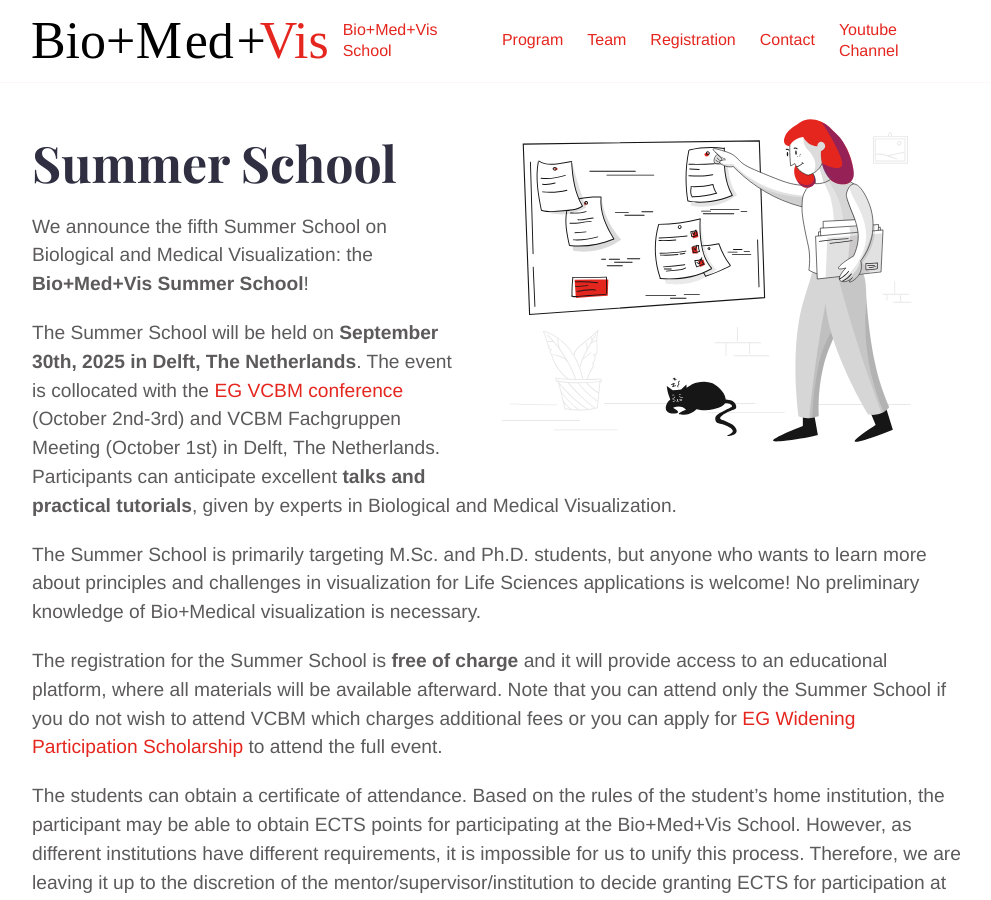
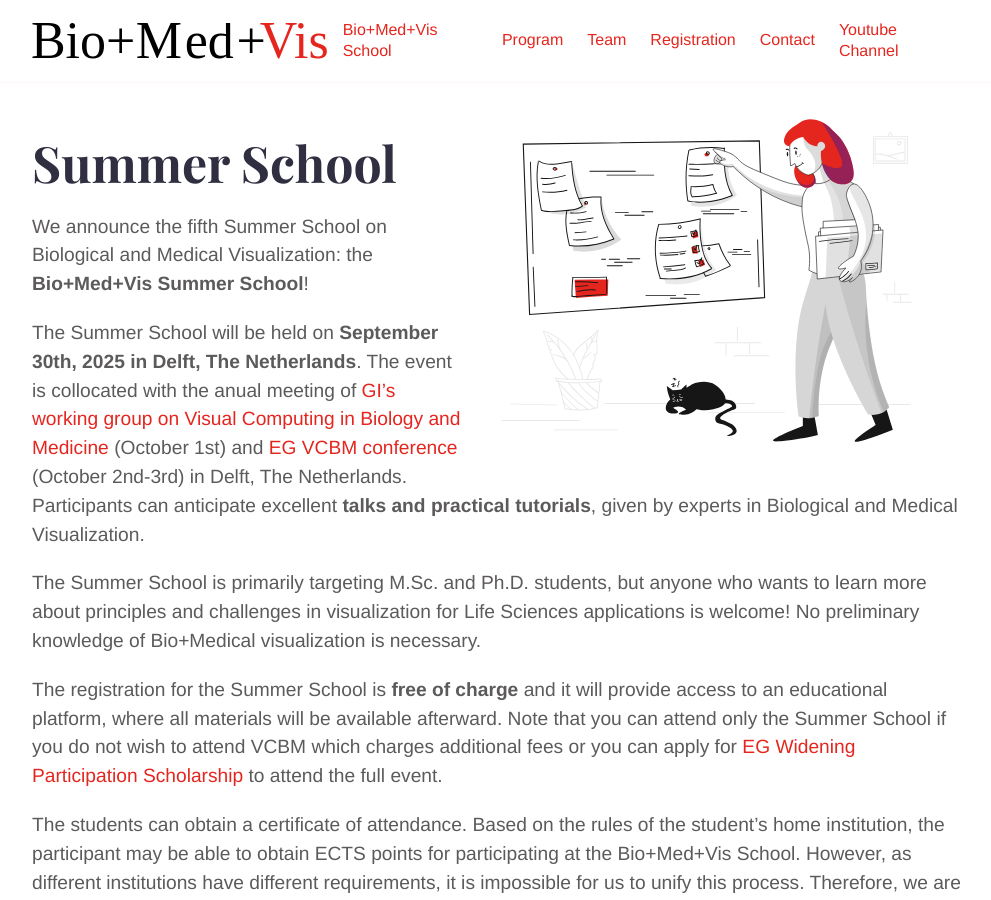
Before and after one commit to biomedvis/2025, a Jekyll site: the page built from index.md, in a window 1280 px wide and 900 px high. Shown: the whole window, without its empty margins (143-1134 px from the left). Built offline with Jekyll 4.4.1, drawn with Linux system fonts in a browser that asks for light colours.

Commit message:
fagruppe link

```diff
--- a/index.md
+++ b/index.md
@@ -10,7 +10,7 @@ intro_image_hide_on_mobile: true
 
 We announce the fifth Summer School on Biological and Medical Visualization: the **Bio+Med+Vis Summer School**!
 
-The Summer School will be held on **September 30th, 2025 in Delft, The Netherlands**. The event is collocated with the [EG VCBM conference](http://vcbm.org/) (October 2nd-3rd) and VCBM Fachgruppen Meeting (October 1st) in Delft, The Netherlands. Participants can anticipate excellent **talks and practical tutorials**, given by experts in Biological and Medical Visualization.
+The Summer School will be held on **September 30th, 2025 in Delft, The Netherlands**. The event is collocated with the anual meeting of [GI's working group on Visual Computing in Biology and Medicine](https://www.fg-medvis.de/workshop-next.html) (October 1st) and [EG VCBM conference](http://vcbm.org/) (October 2nd-3rd) in Delft, The Netherlands. Participants can anticipate excellent **talks and practical tutorials**, given by experts in Biological and Medical Visualization.
 
 The Summer School is primarily targeting M.Sc. and Ph.D. students, but anyone who wants to learn more about principles and challenges in visualization for Life Sciences applications is welcome! No preliminary knowledge of Bio+Medical visualization is necessary.
 
```
